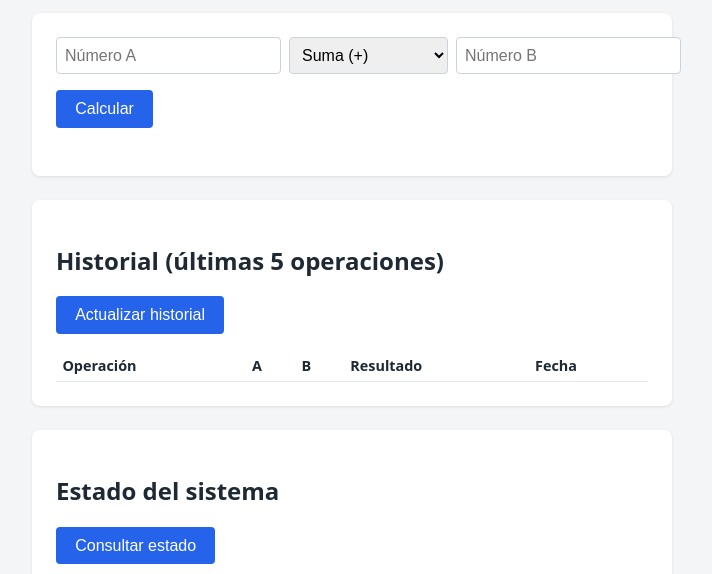
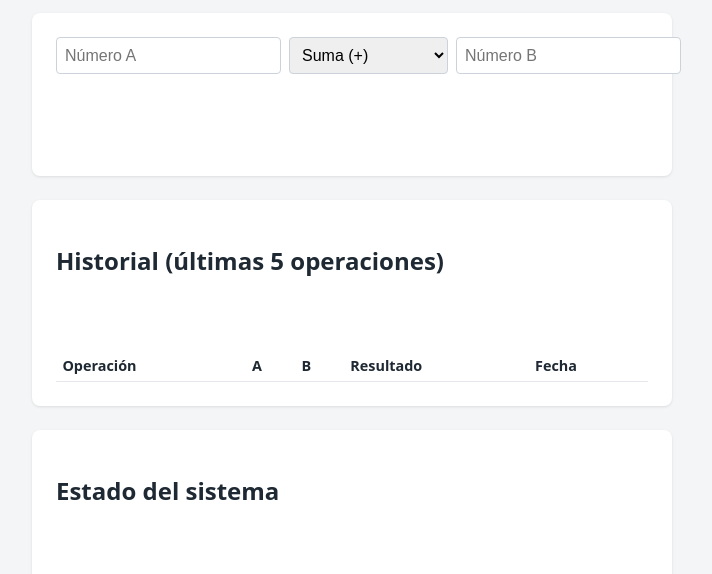
Before and after one commit to josemiguelarmas/taller_despliegue_armas, a website: page taller2-devops/frontend/public/index.html in a window 1280 px wide. Shown: the part 125-699 px from the top of the page, without its empty margins (288-1000 px from the left). Drawn offline with Linux system fonts and the light colour scheme; no server answers.

Commit message:
new files for deploy

```diff
--- a/taller2-devops/frontend/public/styles.css
+++ b/taller2-devops/frontend/public/styles.css
@@ -47,7 +47,7 @@ input, select {
 }
 
 button {
-  background: #2563eb;
+  background: #0000;
   color: white;
   border: none;
   padding: 0.6rem 1.2rem;
```
